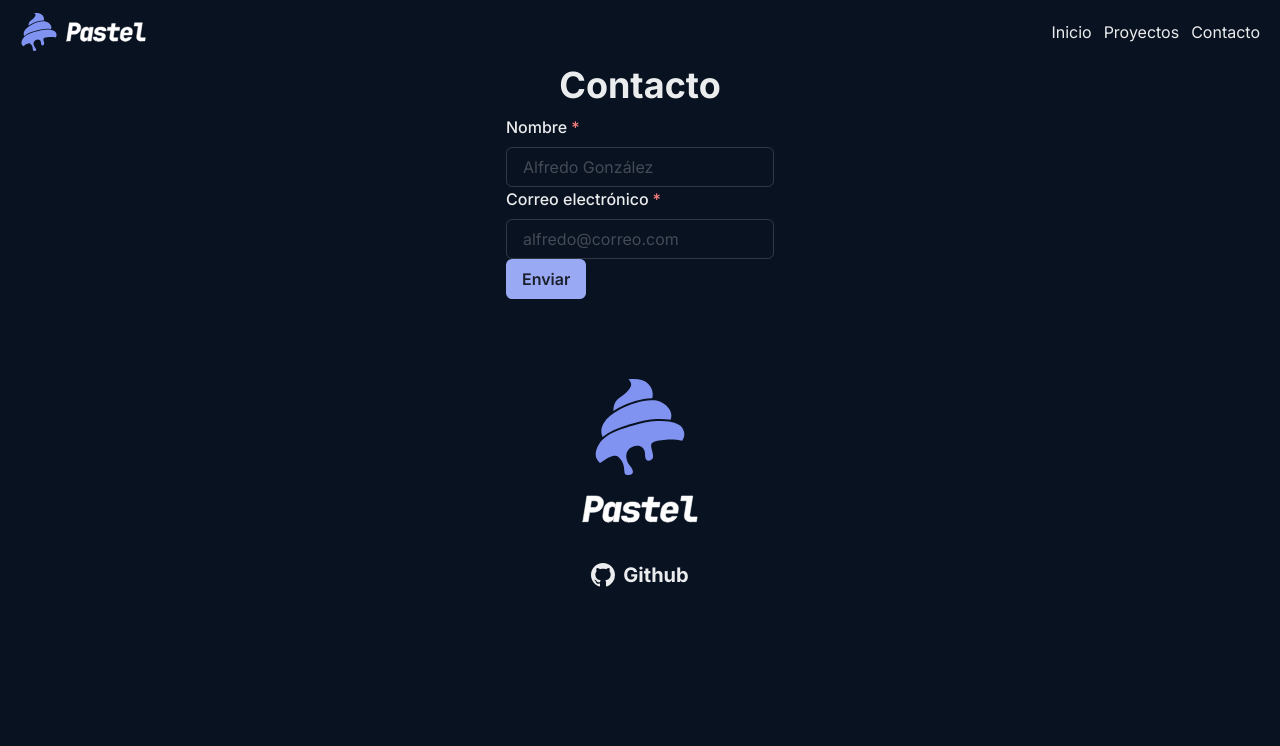
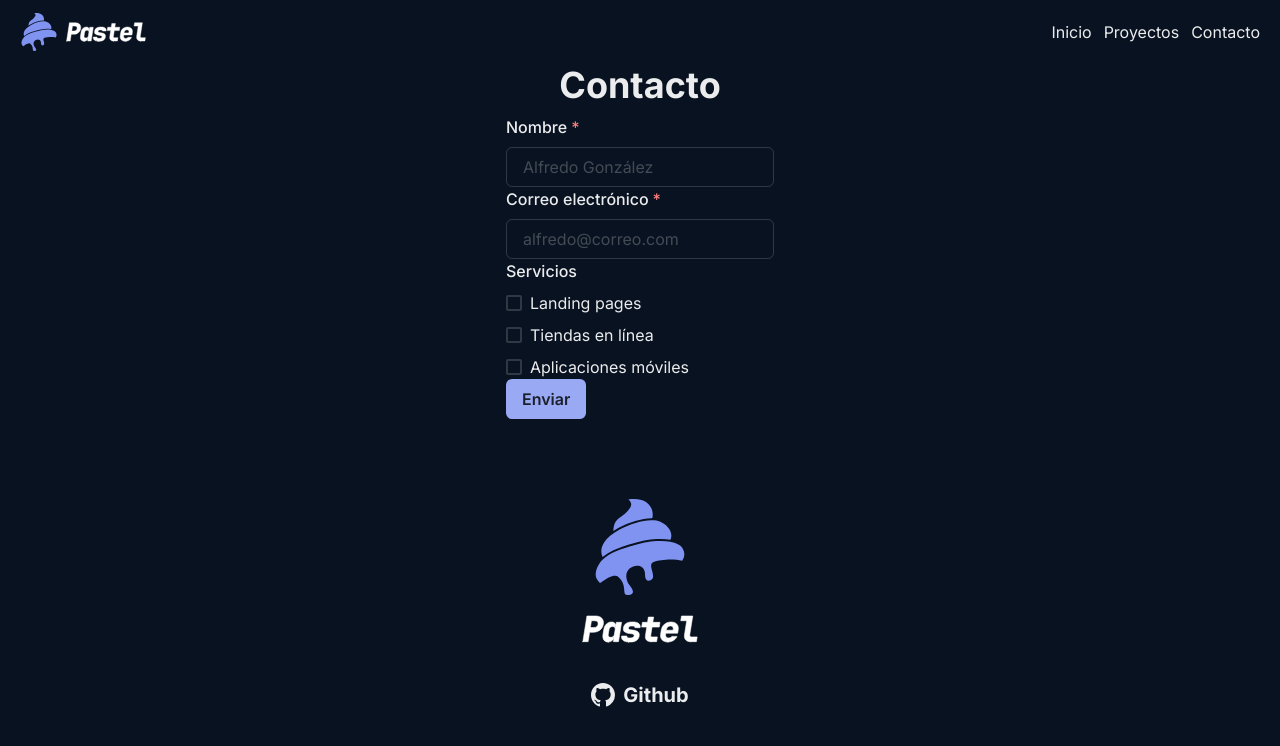
Before and after one commit to pastelcode/web-site, a React (Create React App) app: page /contacto in a window 1280 px wide. Shown: the top 746 px of the page. Built offline with nearby package versions, Linux system fonts and the light colour scheme.

Commit message:
List services in checkboxes

```diff
--- a/src/pages/ContactPage.tsx
+++ b/src/pages/ContactPage.tsx
@@ -1,8 +1,17 @@
-import { Button, Heading, VStack } from '@chakra-ui/react'
+import {
+  Button,
+  Checkbox,
+  CheckboxGroup,
+  FormLabel,
+  Heading,
+  VStack,
+} from '@chakra-ui/react'
 import { Field, Form, Formik } from 'formik'
 import * as yup from 'yup'
 
 import TextInput from '../components/validatedInputs/TextInput'
+
+import { ourServices } from '../config/brandInformation'
 
 const DataScheme = yup.object().shape({
   name: yup
@@ -71,6 +80,28 @@ const ContactPage = (): JSX.Element => {
                   />
                 )}
               </Field>
+              <Field name="services" type="checkbox">
+                {() => (
+                  <>
+                    <FormLabel>Servicios</FormLabel>
+                    <CheckboxGroup>
+                      <VStack alignItems="start">
+                        {ourServices.map(({ title }) => (
+                          <Checkbox
+                            key={title}
+                            id="services"
+                            onChange={handleChange}
+                            onBlur={handleBlur}
+                            value={title}
+                          >
+                            {title}
+                          </Checkbox>
+                        ))}
+                      </VStack>
+                    </CheckboxGroup>
+                  </>
+                )}
+              </Field>
               <Button isLoading={isSubmitting} type="submit">
                 Enviar
               </Button>
```
